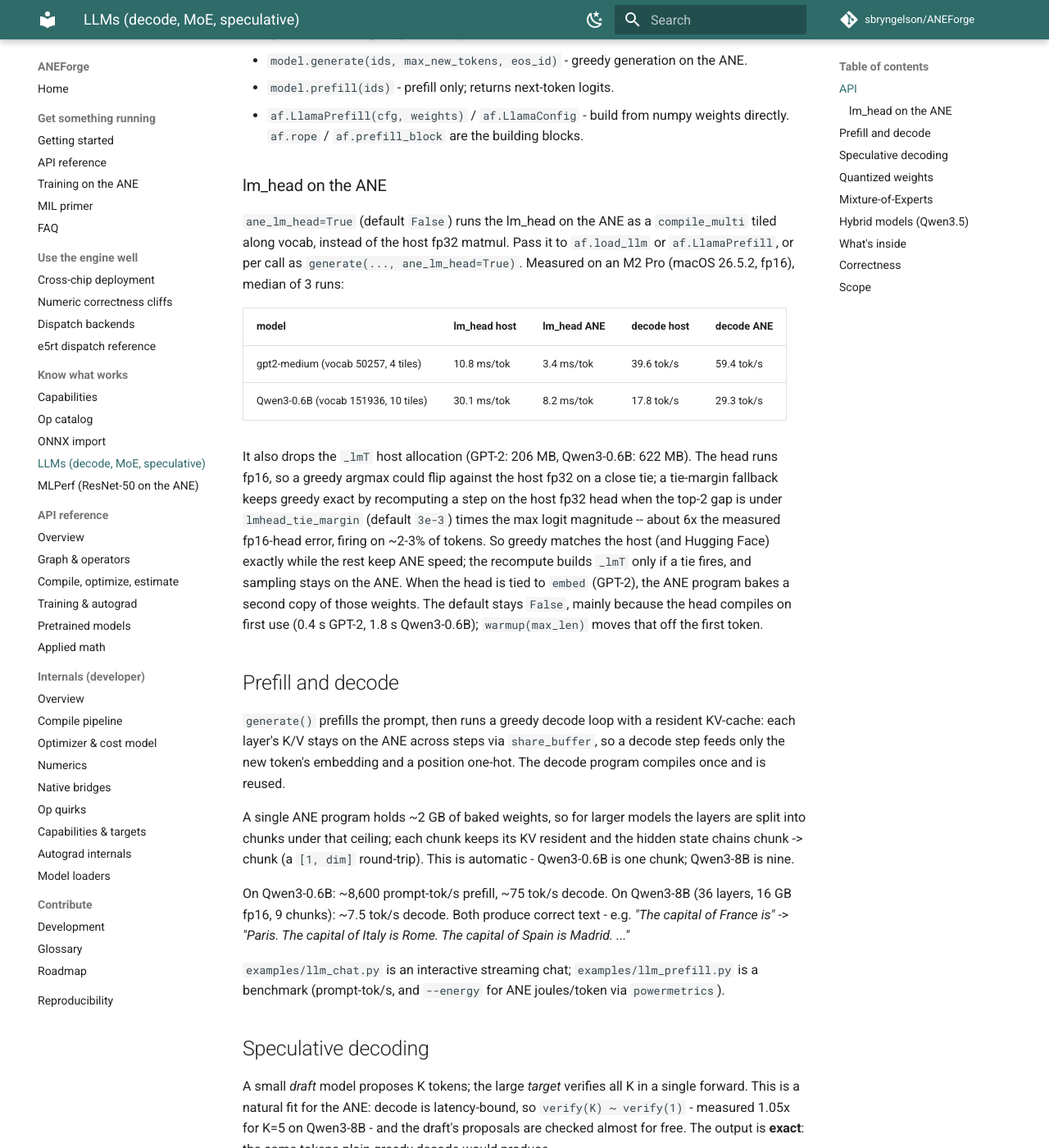
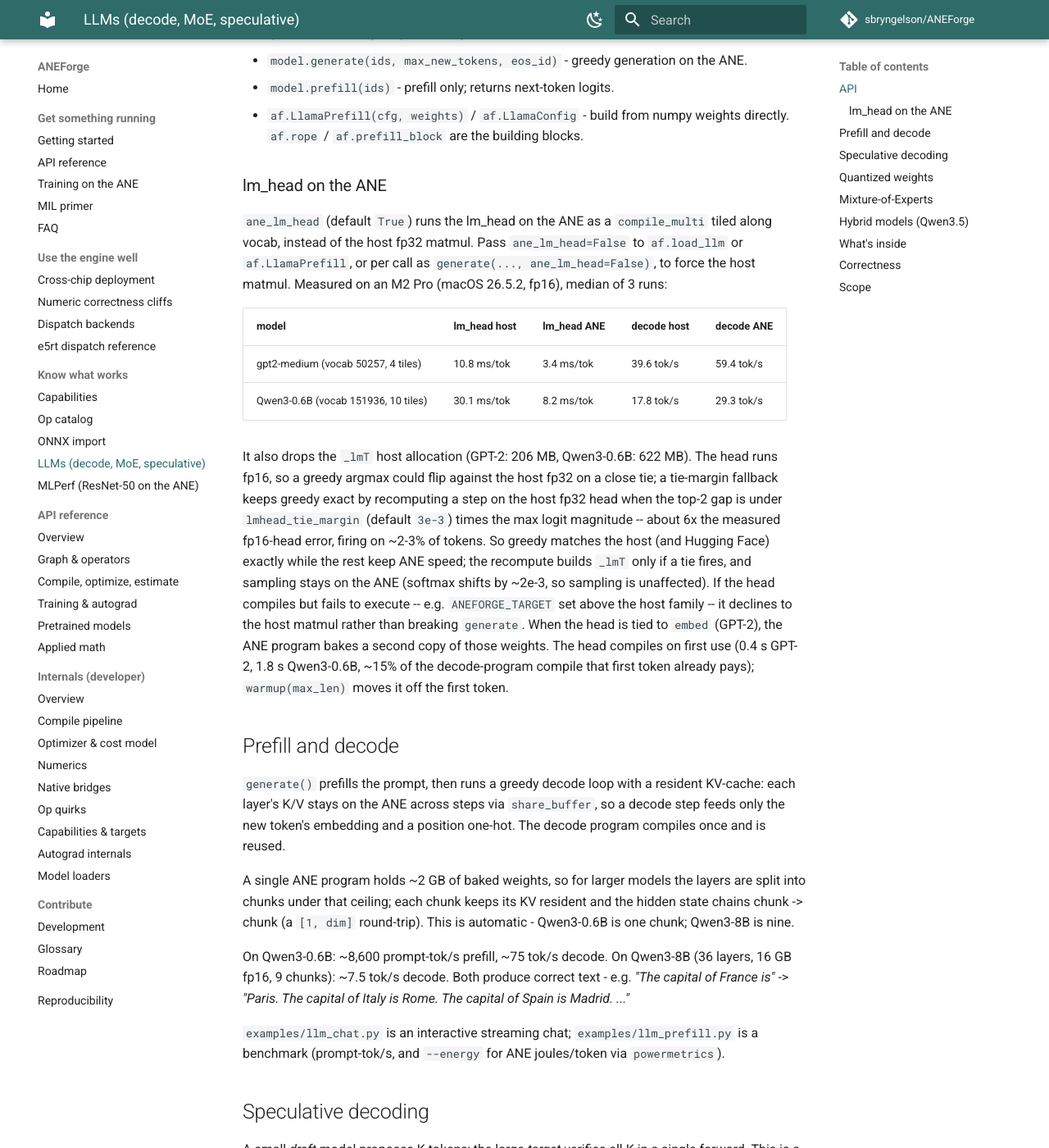
Before and after one commit to sbryngelson/ANEForge, an MkDocs documentation site: the page built from docs/llm.md, in a window 1280 px wide and 1400 px high, scrolled down 622 px. Shown: the whole window at 82% size. Built offline with MkDocs 1.6.1 and Material for MkDocs 9.7.7, drawn with Linux system fonts in a browser that asks for light colours; comment, search, counter and statistics services are not loaded.

Commit message:
llm: default the ANE lm_head on, with an execute-path host fallback (#245)
Follows the tie-margin fallback (#243): greedy is now exact, sampling shifts by
~2e-3 (unaffected), and the head compile is ~15% of the decode-program compile the
first token already pays, so ane_lm_head now defaults to True. Also close the last
break-generate hole: _logits wraps the ANE execute and declines to the host matmul
if it raises (e.g. ANEFORGE_TARGET above the host family), matching the compile-fail
path. Tests default to the host head (make_random_llama_model, the prefill-vs-HF and
MoE checks) for a deterministic fp32 baseline; added off-device tests for the new
default and the execute fallback. Validated on M5: load_llm greedy matches the host
head on gpt2 and Qwen3-0.6B.

```diff
--- a/docs/llm.md
+++ b/docs/llm.md
@@ -27,9 +27,10 @@ logits = model.prefill(prompt_ids)                # next-token logits [1, vocab]
 
 ### lm_head on the ANE
 
-`ane_lm_head=True` (default `False`) runs the lm_head on the ANE as a `compile_multi` tiled along
-vocab, instead of the host fp32 matmul. Pass it to `af.load_llm` or `af.LlamaPrefill`, or per call
-as `generate(..., ane_lm_head=True)`. Measured on an M2 Pro (macOS 26.5.2, fp16), median of 3 runs:
+`ane_lm_head` (default `True`) runs the lm_head on the ANE as a `compile_multi` tiled along vocab,
+instead of the host fp32 matmul. Pass `ane_lm_head=False` to `af.load_llm` or `af.LlamaPrefill`, or per
+call as `generate(..., ane_lm_head=False)`, to force the host matmul. Measured on an M2 Pro (macOS
+26.5.2, fp16), median of 3 runs:
 
 | model | lm_head host | lm_head ANE | decode host | decode ANE |
 |---|---|---|---|---|
@@ -41,10 +42,12 @@ greedy argmax could flip against the host fp32 on a close tie; a tie-margin fall
 by recomputing a step on the host fp32 head when the top-2 gap is under `lmhead_tie_margin` (default
 `3e-3`) times the max logit magnitude -- about 6x the measured fp16-head error, firing on ~2-3% of
 tokens. So greedy matches the host (and Hugging Face) exactly while the rest keep ANE speed; the
-recompute builds `_lmT` only if a tie fires, and sampling stays on the ANE. When the head is tied to
-`embed` (GPT-2), the ANE program bakes a second copy of those weights. The default stays `False`,
-mainly because the head compiles on first use (0.4 s GPT-2, 1.8 s Qwen3-0.6B); `warmup(max_len)` moves
-that off the first token.
+recompute builds `_lmT` only if a tie fires, and sampling stays on the ANE (softmax shifts by ~2e-3, so
+sampling is unaffected). If the head compiles but fails to execute -- e.g. `ANEFORGE_TARGET` set above
+the host family -- it declines to the host matmul rather than breaking `generate`. When the head is tied
+to `embed` (GPT-2), the ANE program bakes a second copy of those weights. The head compiles on first use
+(0.4 s GPT-2, 1.8 s Qwen3-0.6B, ~15% of the decode-program compile that first token already pays);
+`warmup(max_len)` moves it off the first token.
 
 ## Prefill and decode
 
```
Also changed, not shown: 6 other files.
